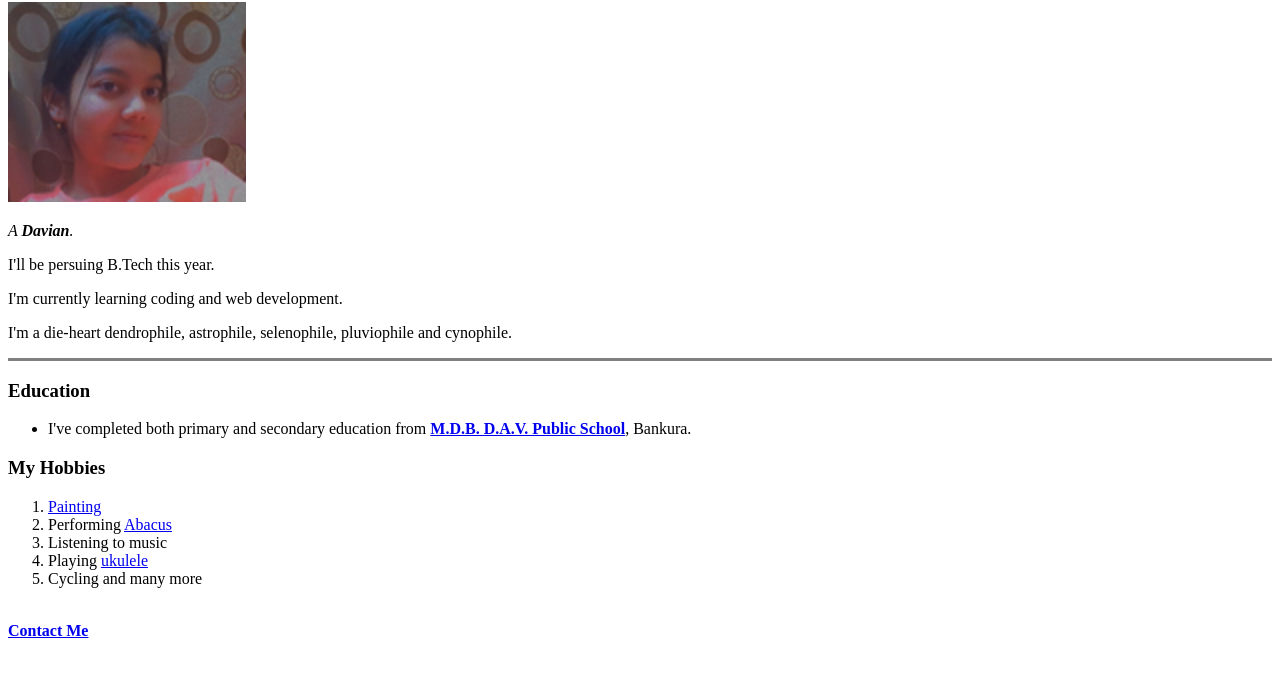
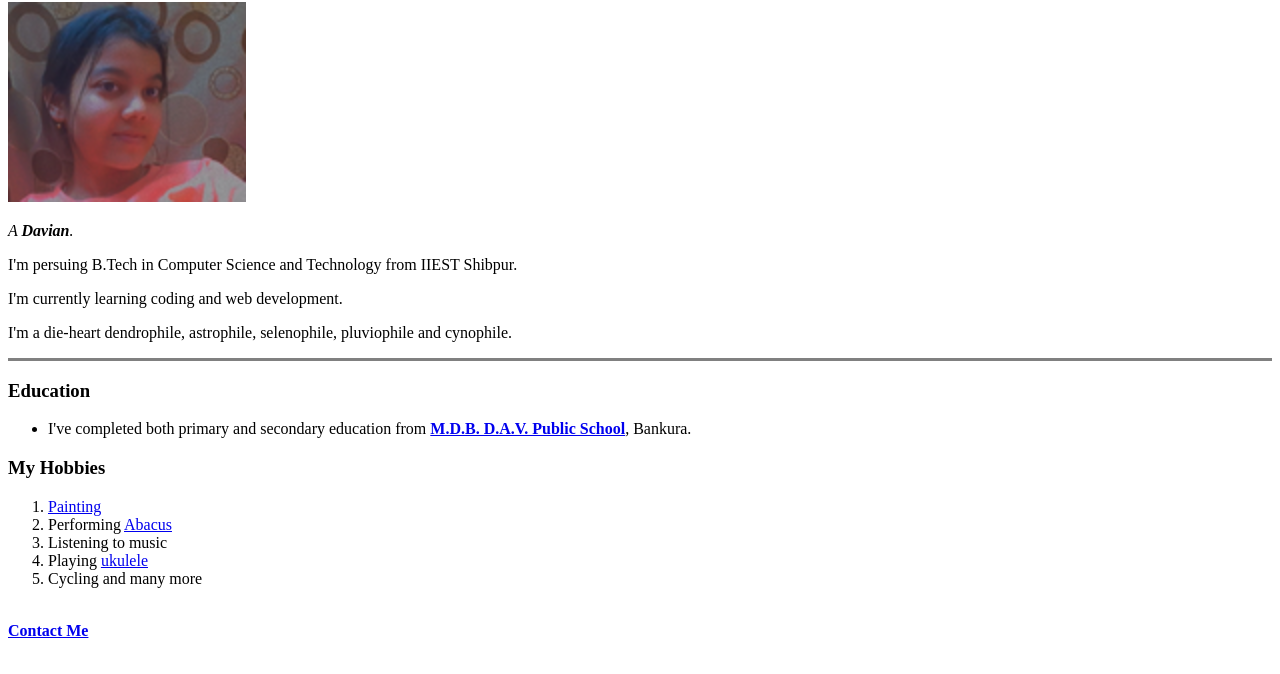
Before and after one commit to aditikarmakar1602/Aditi-s-Personal-Site, a plain HTML site: page index.html in a window 1280 px wide. Shown: the part 78-752 px from the top of the page. Drawn offline with Linux system fonts and the light colour scheme.

Commit message:
Education updated.

```diff
--- a/index.html
+++ b/index.html
@@ -10,7 +10,7 @@
   <h1>Aditi Karmakar</h1>
   <img src="Images/Aditi.png.png" alt="Aditi's Profile Picture">
   <p><em>A <strong>Davian</strong>.</em></p>
-  <p>I'll be persuing B.Tech this year.</p>
+  <p>I'm persuing B.Tech in Computer Science and Technology from IIEST Shibpur.</p>
   <p>I'm currently learning coding and web development.</p>
   <p>I'm a die-heart dendrophile, astrophile, selenophile, pluviophile and cynophile.</p>
   <hr size="3" noshade />
```
